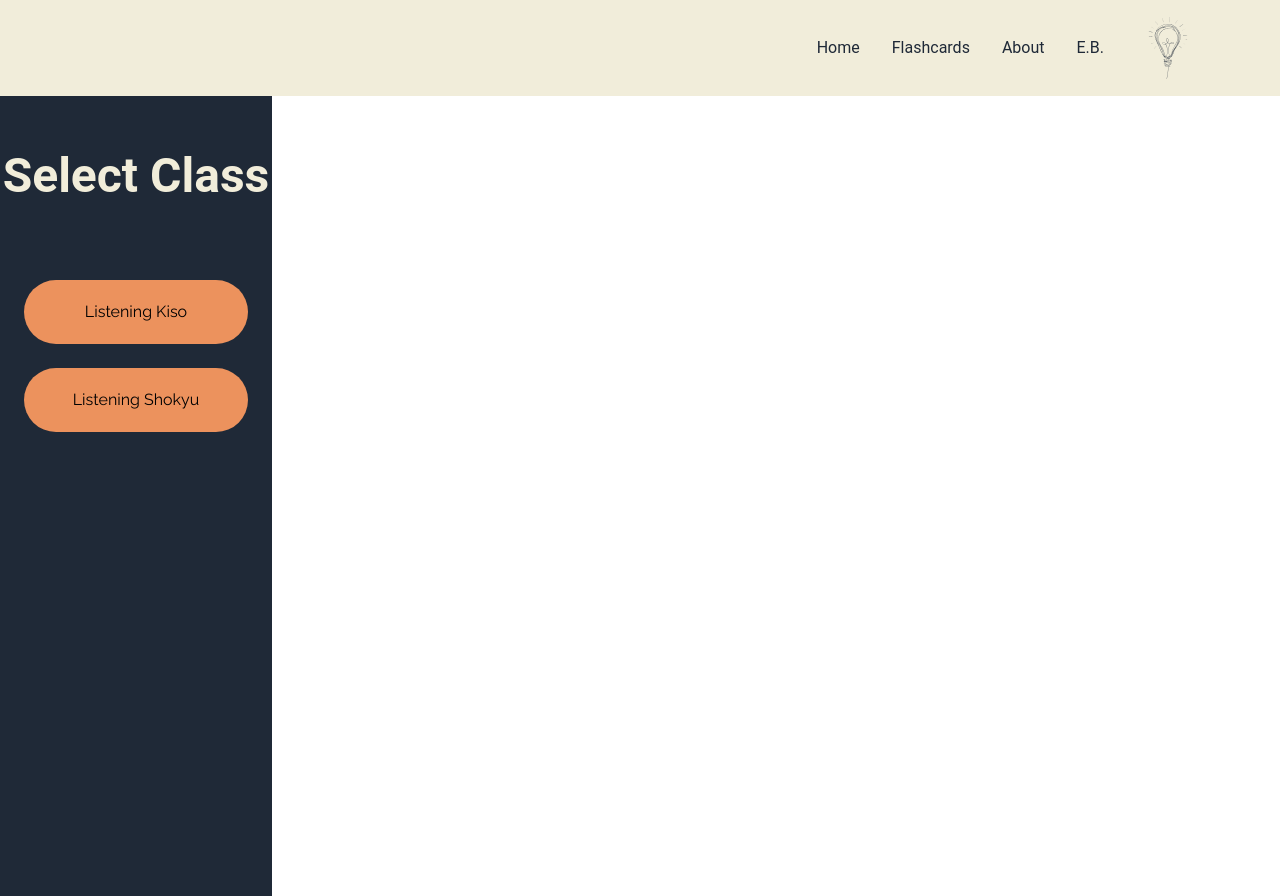
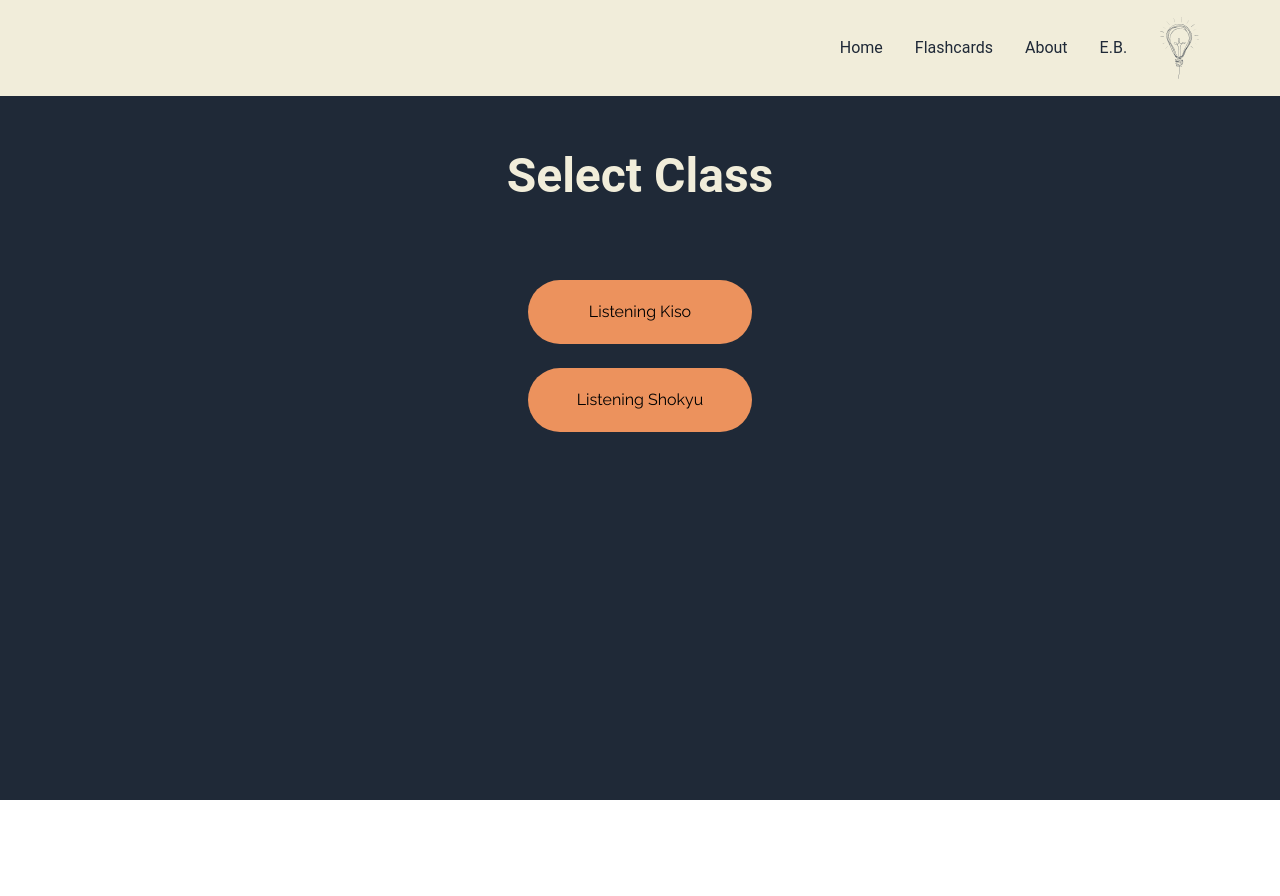
Before and after one commit to Edward-Stalley/Flashcard-App-2022-Version-2.0, a Next.js app in the folder client/: page /ClassSelector/2023/37 in a window 1280 px wide. After the commit the page ends 800 px from the top, so only its background shows below. Built offline with nearby package versions, Linux system fonts and the light colour scheme.

Commit message:
Revert "Fixed Nav Again"
This reverts commit 54ab75f699975a9ec7ec510af1e7ef3e240848d9.

```diff
--- a/client/Components/ToggleButton.tsx
+++ b/client/Components/ToggleButton.tsx
@@ -14,7 +14,7 @@ export default function ToggleButton() {
   }
   return (
     <>
-      <div className="flex  justify-center items-center w-16 min-h-16 min-w-16 h-16 ">
+      <div className="flex  justify-center items-center h-16 ">
         <Lightbulb onClick={toggleThemeHandler} darkOn={darkOn} />
       </div>
     </>
--- a/client/pages/ClassSelector/[yearId]/[weekId]/[classId]/index.tsx
+++ b/client/pages/ClassSelector/[yearId]/[weekId]/[classId]/index.tsx
@@ -286,13 +286,11 @@ function Class() {
   };
 
   return (
-    <div>
-      <Navbar />
-
     <div
-        className="   w-fit   h-screen bg-bl-1
+      className="    h-screen bg-bl-1
     dark:bg-bd-1 "
     >
+      <Navbar />
       <Header pageHeader={`${classId}:`} subHeader={`Week ${weekId} `} />
 
       <div className="flex items-center justify-center bg-bl-1 dark:bg-bd-1  ">
@@ -333,7 +331,6 @@ function Class() {
         )}
       </div>
     </div>
-    </div>
   );
 }
 
--- a/client/pages/ClassSelector/[yearId]/[weekId]/index.tsx
+++ b/client/pages/ClassSelector/[yearId]/[weekId]/index.tsx
@@ -24,13 +24,12 @@ function ProductDetail() {
   });
 
   return (
-    <div>
-      <Navbar />
     <div
-        className="  w-fit    h-screen bg-bl-1
+      className="    h-screen bg-bl-1
     dark:bg-bd-1 "
     >
       <div>
+        <Navbar />
         <Header pageHeader="Select Class" subHeader={""} />
         <div className="flex items-center  justify-between dark:bg-bd-1 ">
           {/* <HomeButton /> */}
@@ -42,7 +41,6 @@ function ProductDetail() {
         </div>
       </div>
     </div>
-    </div>
   );
 }
 
--- a/client/pages/ClassSelector/[yearId]/index.tsx
+++ b/client/pages/ClassSelector/[yearId]/index.tsx
@@ -23,7 +23,7 @@ function ProductDetail() {
 
   return (
     <div
-      className="h-screen w-fit bg-bl-1
+      className="h-screen bg-bl-1
     dark:bg-bd-1 "
     >
       <div>
--- a/client/pages/MatchingGame/index.tsx
+++ b/client/pages/MatchingGame/index.tsx
@@ -159,7 +159,7 @@ export default function MatchingGame(props: { deck: any }) {
   }
 
   return (
-    <div className=" h-screen dark:bg-bd-1 bg-bl-1   w-fit    ">
+    <div className=" h-screen dark:bg-bd-1 bg-bl-1    ">
       <div className="flex justify-center pt-4">
         <Button content={gameStarted ? "Shuffle" : "Start Game"} onClick={startGame} />
       </div>
```
Lines whose indentation alone changed are shown as unchanged.
